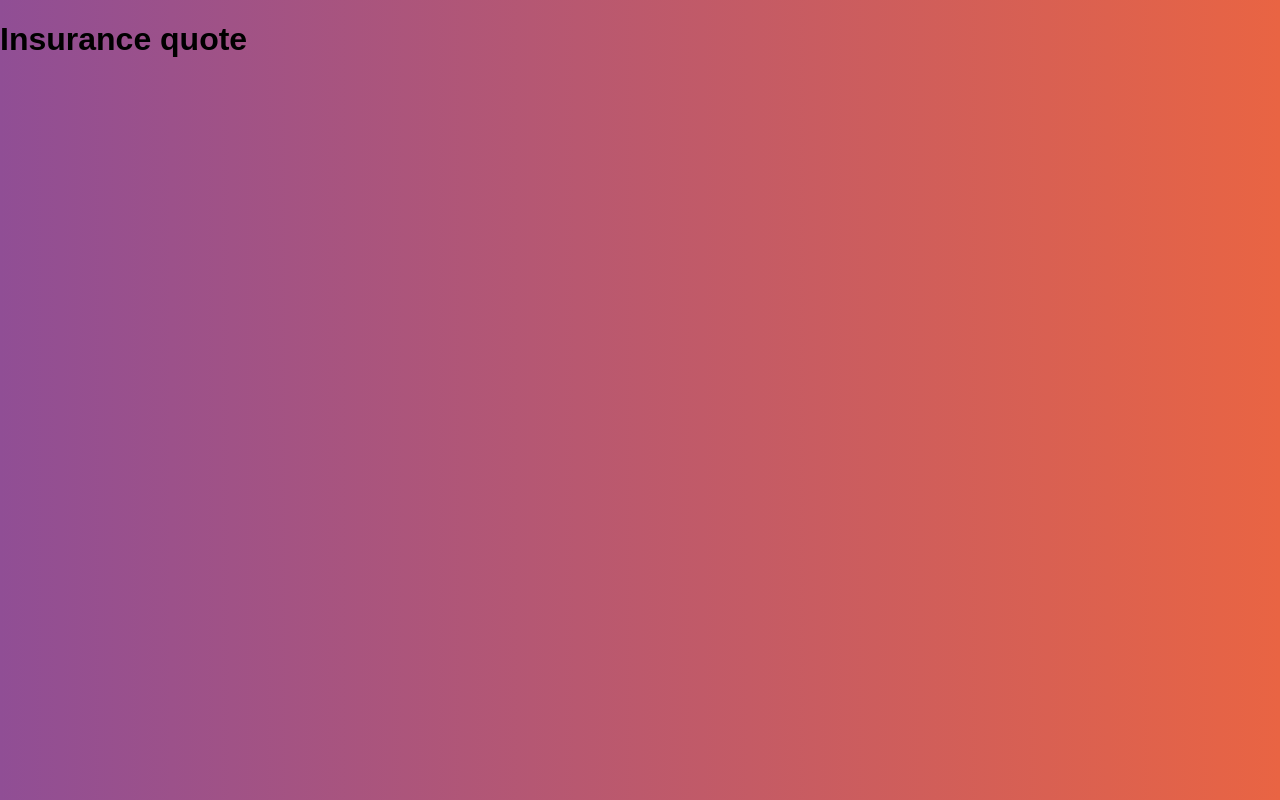
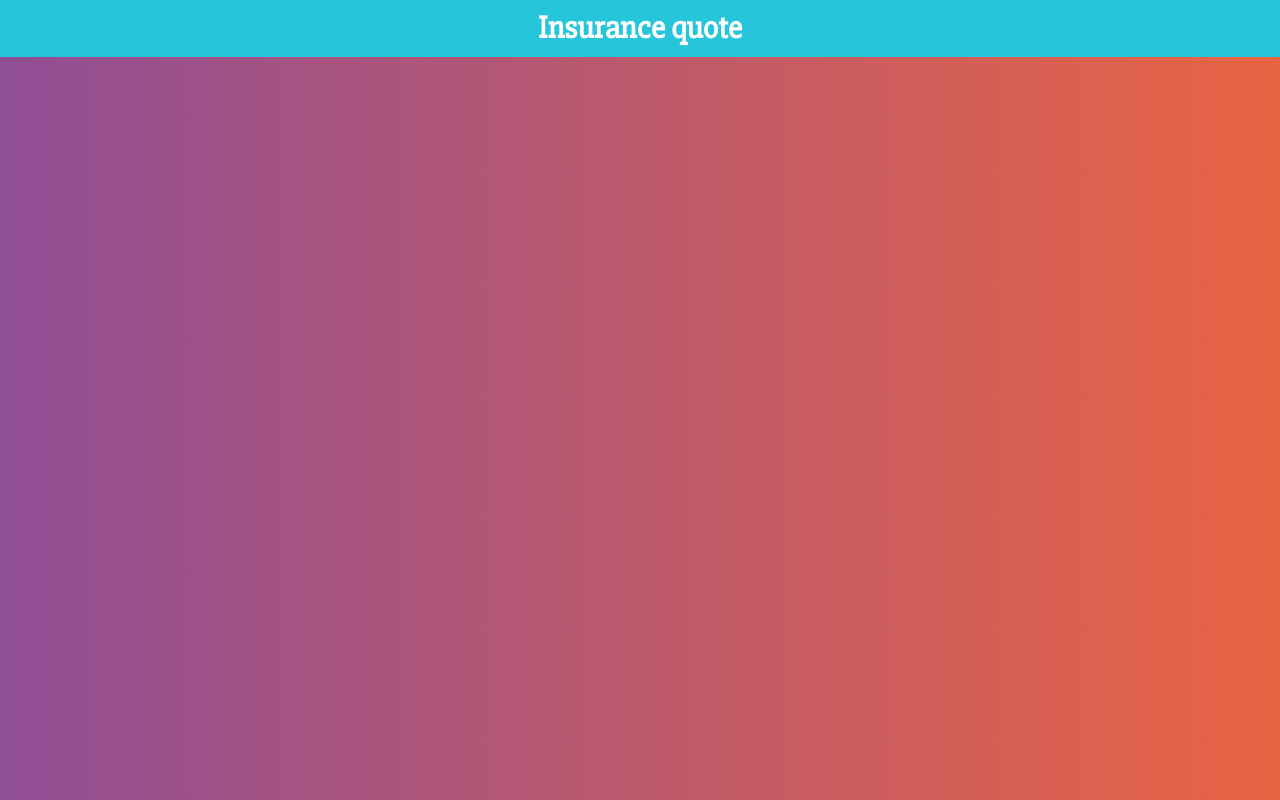
Before and after one commit to Francisco28/cotizador_react, a React (Create React App) app: page / in a window 1280 px wide. Built offline with nearby package versions, Linux system fonts and the light colour scheme.

Commit message:
add styled components

```diff
--- a/package.json
+++ b/package.json
@@ -3,6 +3,8 @@
   "version": "0.1.0",
   "private": true,
   "dependencies": {
+    "@emotion/core": "^10.0.28",
+    "@emotion/styled": "^10.0.27",
     "@testing-library/jest-dom": "^4.2.4",
     "@testing-library/react": "^9.5.0",
     "@testing-library/user-event": "^7.2.1",
--- a/src/components/Header.js
+++ b/src/components/Header.js
@@ -1,10 +1,26 @@
 import React from 'react';
+import styled from '@emotion/styled';
+
+//styled components
+const ContainerHeader = styled.header`
+    background-color: #26C6DA;
+    padding: 10px;
+    font-weight: bold;
+    color: #FFFFFF;
+`;
+
+const TextHeader = styled.h1`
+    font-size: 2rem;
+    margin: 0;
+    font-family: 'Slabo 27px', serif;
+    text-align: center;
+`;
 
 const Header = ({title}) => {
     return (
-        <header>
-            <h1>{title}</h1>
-        </header>
+        <ContainerHeader>
+            <TextHeader>{title}</TextHeader>
+        </ContainerHeader>
      );
 }
 
```
Also changed, not shown: 1 other file (tests, documents, lock files or other folders).
